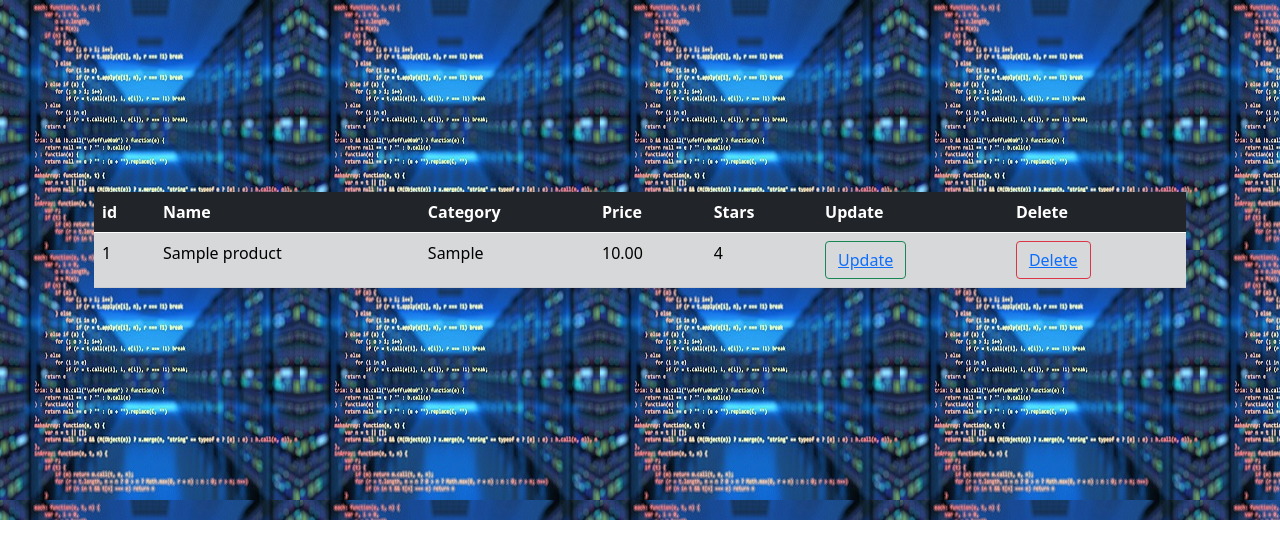
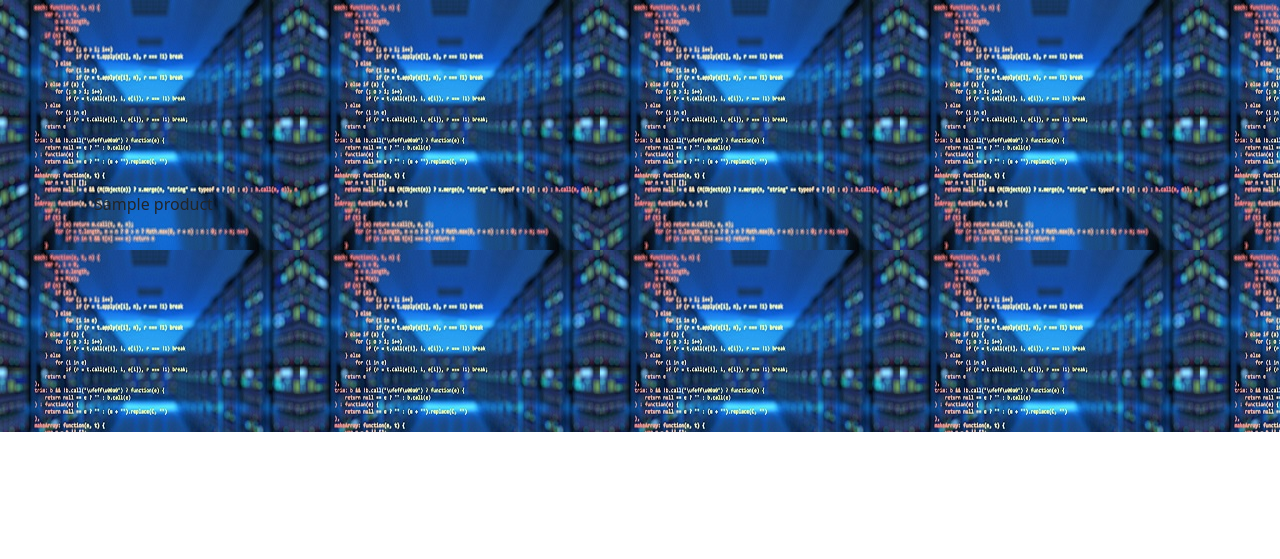
Before and after one commit to mohnishpund/Api_django, a Django app: page / in a window 1280 px wide. Shown: the part 56-615 px from the top of the page. Run offline with Django 4.2, Linux system fonts and the light colour scheme; tables that the repository leaves empty hold one stand-in row (values such as "Sample post").

Commit message:
tweaked massage 8

```diff
--- a/api/templates/home.html
+++ b/api/templates/home.html
@@ -12,34 +12,9 @@
 <br/>
 
 <div class="container">
-    <table class="table table-dark table-striped">
-        <thead>
-            <tr class="table-dark">
-            <th scope="col">id</th>
-            <th scope="col">Name</th>
-            <th scope="col">Category</th>
-            <th scope="col">Price</th>
-            <th scope="col">Stars</th>
-            <th scope="col">Update</th>
-            <th scope="col">Delete</th>
-            </tr>
-        </thead>
-            <tbody>
-             {% for product in product_list %}
-                <tr class="table-secondary">
-                    <td>{{ product.id }}</td>
-                    <td>{{ product.name }}</td>
-                    <td>{{ product.category }}</td>
-                    <td>{{ product.price }}</td>
-                    <td>{{ product.stars }}</td>
-                    <td><button type="button" class="btn btn-outline-success">
-                        <a href="{% url 'update_product' product.pk %}">Update</a></button></td>
-                    <td><button type="button" class="btn btn-outline-danger">
-                        <a href="{% url 'delete_product' product.pk %}">Delete</a></button></td>
-                </tr>
-            {% endfor %}
-            </tbody>
-    </table>
+   {% for api_product in object_list %}
+        {{ api_product.name }}
+    {% endfor %}
 </div>
 <br/>
 <br/>
--- a/api/templates/navbar.html
+++ b/api/templates/navbar.html
@@ -1,6 +1,6 @@
 <nav class="navbar navbar-expand-lg navbar-dark bg-dark">
     <div class="container-fluid">
-      <a class="navbar-brand" href="{% url 'home' %}"><bold>API</bold></a>
+      <a class="navbar-brand" href="{% url 'product-show' %}"><bold>API</bold></a>
       <button class="navbar-toggler" type="button" data-bs-toggle="collapse" data-bs-target="#navbarSupportedContent"
       aria-controls="navbarSupportedContent" aria-expanded="false" aria-label="Toggle navigation">
         <span class="navbar-toggler-icon"></span>
--- a/api/urls.py
+++ b/api/urls.py
@@ -14,6 +14,8 @@ urlpatterns = [
 
     #path('', views.home, name="home"),
 
+    path('product-show/',views.ShowApi, name='product-show'),
+
     path('', HomeView.as_view(), name="home"),
     path('create_product', AddProductView.as_view(), name='create_product'),
     path('update_product/<int:pk>', UpdateProductView.as_view(), name='update_product'),
--- a/api/views.py
+++ b/api/views.py
@@ -74,12 +74,12 @@ class HomeView(ListView):
     #form_class = DataSerializer
     template_name = 'home.html'
 
-    def get_context_data(self, *args, **kwargs):
-        pro_menu = Product.objects.all()
-        context = super(HomeView, self).get_context_data(*args, **kwargs)
-        context["pro_menu"] = pro_menu
-        return context
 
+def ShowApi(request):
+     product = Product.objects.all()
+     form = DataSerializer(product)
+
+     return render(request, 'home.html', {})
 
 
 class AddProductView(CreateView):
```
